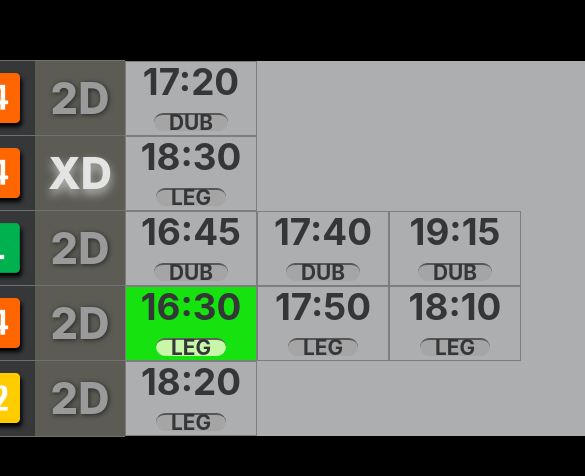
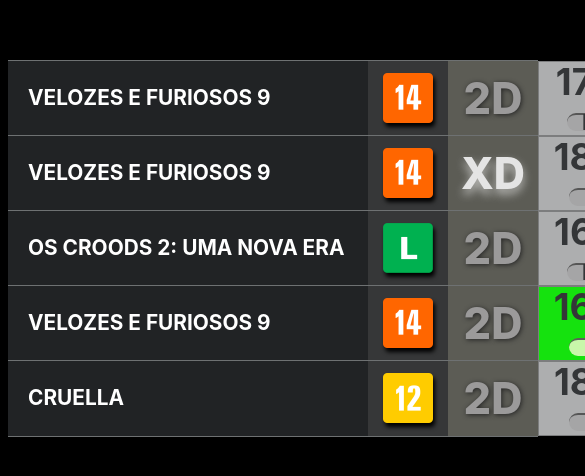
Before and after one commit to kellycsantos/grade-de-filmes, a Vue app: page / in a window 390 px wide. Shown: the part 174-650 px from the top of the page, 585 px wide, since content can reach past the window. Built offline with nearby package versions, Linux system fonts and the light colour scheme.

Commit message:
ajustar para mobile

```diff
--- a/src/style.css
+++ b/src/style.css
@@ -11,11 +11,21 @@
   margin: 0;
   padding: 0;
   height: 100vh;
+  overflow-y: hidden;
   display: flex;
+  align-items: center;
   justify-content: center;
-  align-items: center;
 }
 
 *{
   list-style: none;
 }
+
+@media screen and (max-width: 1208px) {
+  :root{
+    display: flex;
+    align-items: center;
+    justify-content: start;
+
+  }
+}
```
